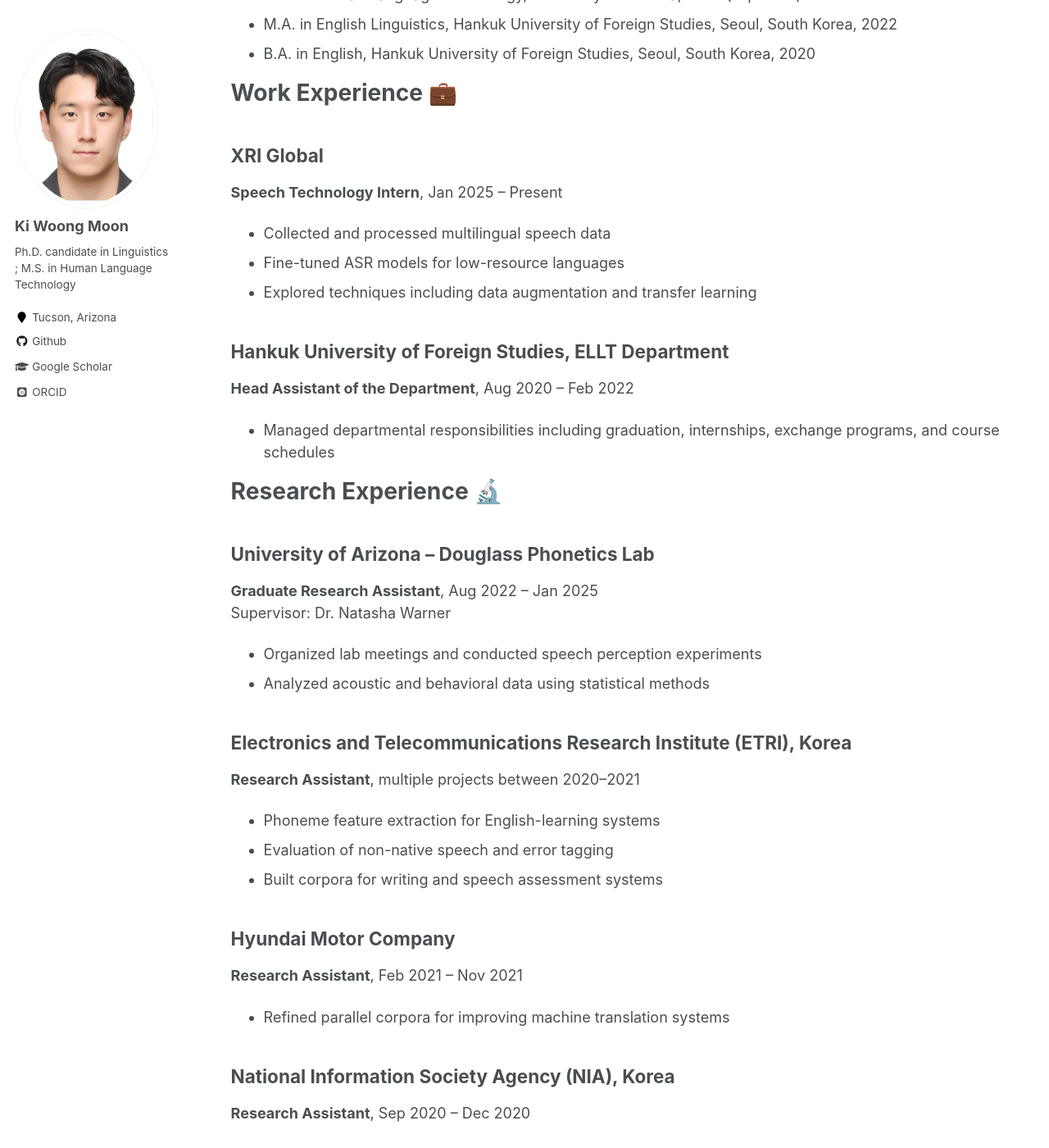
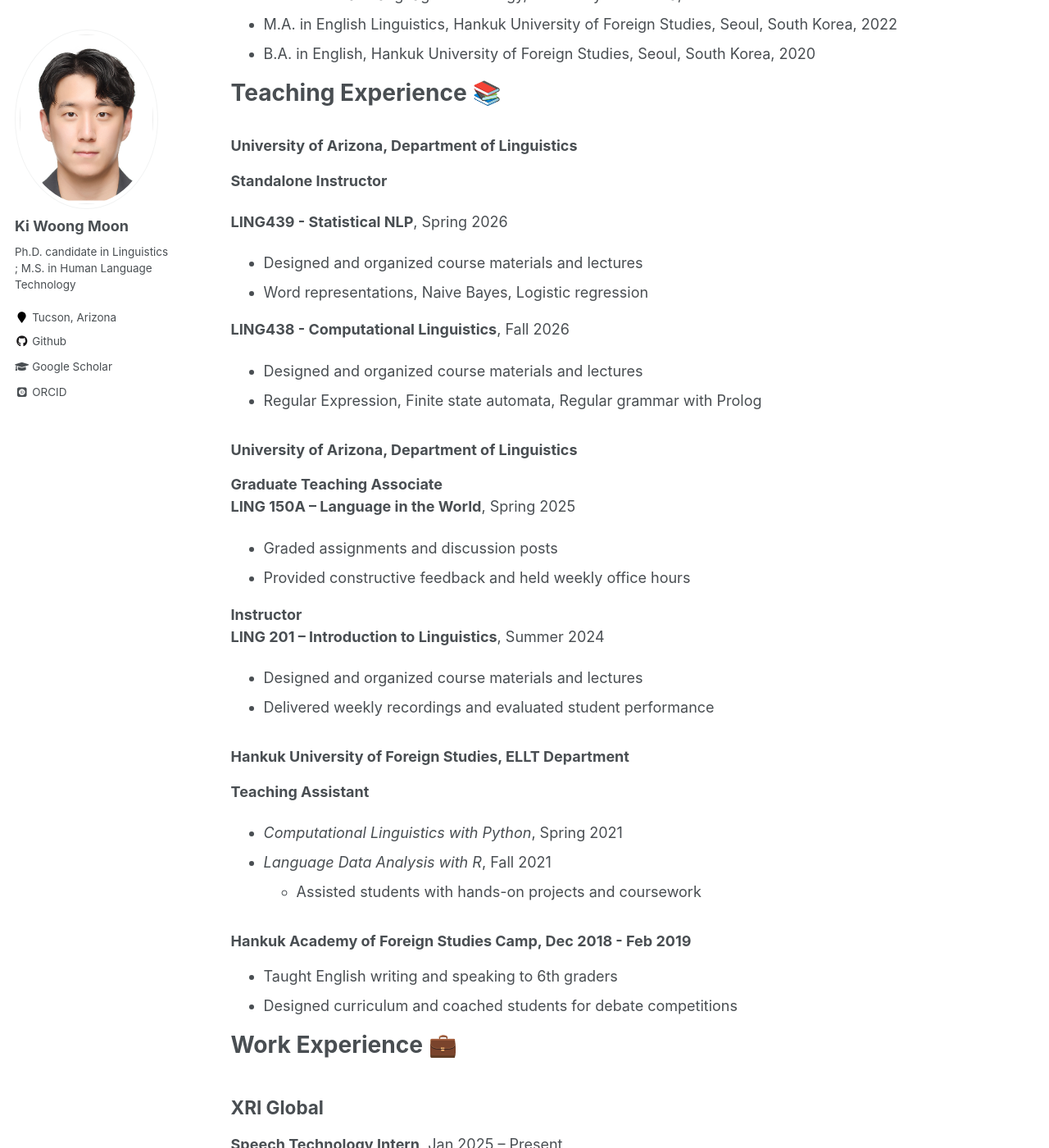
Before and after one commit to Ki-Woong95/Ki-Woong95.github.io, a Jekyll site: the page built from _pages/cv.md, in a window 1280 px wide and 1400 px high, scrolled down 322 px. Shown: the whole window at 82% size. Built offline with Jekyll 4.4.1, drawn with Linux system fonts in a browser that asks for light colours; some web fonts are replaced; some of the changed text lies outside the part shown.

Commit message:
Updated CV

```diff
--- a/_pages/cv.md
+++ b/_pages/cv.md
@@ -12,11 +12,22 @@
 Education
 ======
 * Ph.D in Linguistics, University of Arizona, 2027 (expected)
-* M.S. in Human Language Technology, University of Arizona, 2025 (expected)
+* M.S. in Human Language Technology, University of Arizona, 2025
 * M.A. in English Linguistics, Hankuk University of Foreign Studies, Seoul, South Korea, 2022
 * B.A. in English, Hankuk University of Foreign Studies, Seoul, South Korea, 2020
 
-<!-- # Teaching Experience 📚
+# Teaching Experience 📚
+
+### **University of Arizona, Department of Linguistics**
+**Standalone Instructor**
+
+**LING439 - Statistical NLP**, Spring 2026
+- Designed and organized course materials and lectures
+- Word representations, Naive Bayes, Logistic regression
+
+**LING438 - Computational Linguistics**, Fall 2026
+- Designed and organized course materials and lectures
+- Regular Expression, Finite state automata, Regular grammar with Prolog
 
 ### **University of Arizona, Department of Linguistics**
 **Graduate Teaching Associate**
@@ -38,7 +49,7 @@
 
 ### **Hankuk Academy of Foreign Studies Camp**, Dec 2018 - Feb 2019
 - Taught English writing and speaking to 6th graders
-- Designed curriculum and coached students for debate competitions -->
+- Designed curriculum and coached students for debate competitions
 
 
 # Work Experience 💼
```
